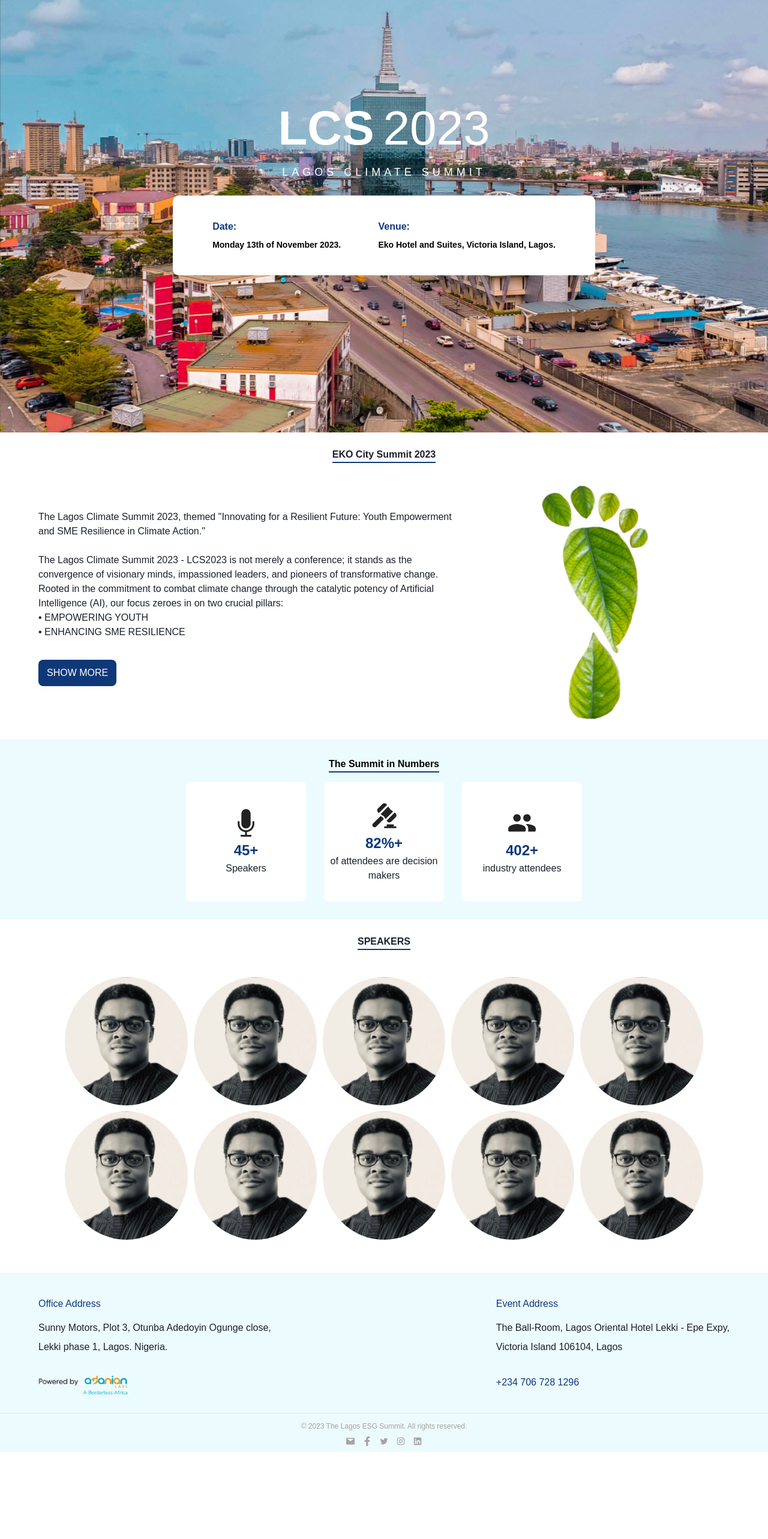
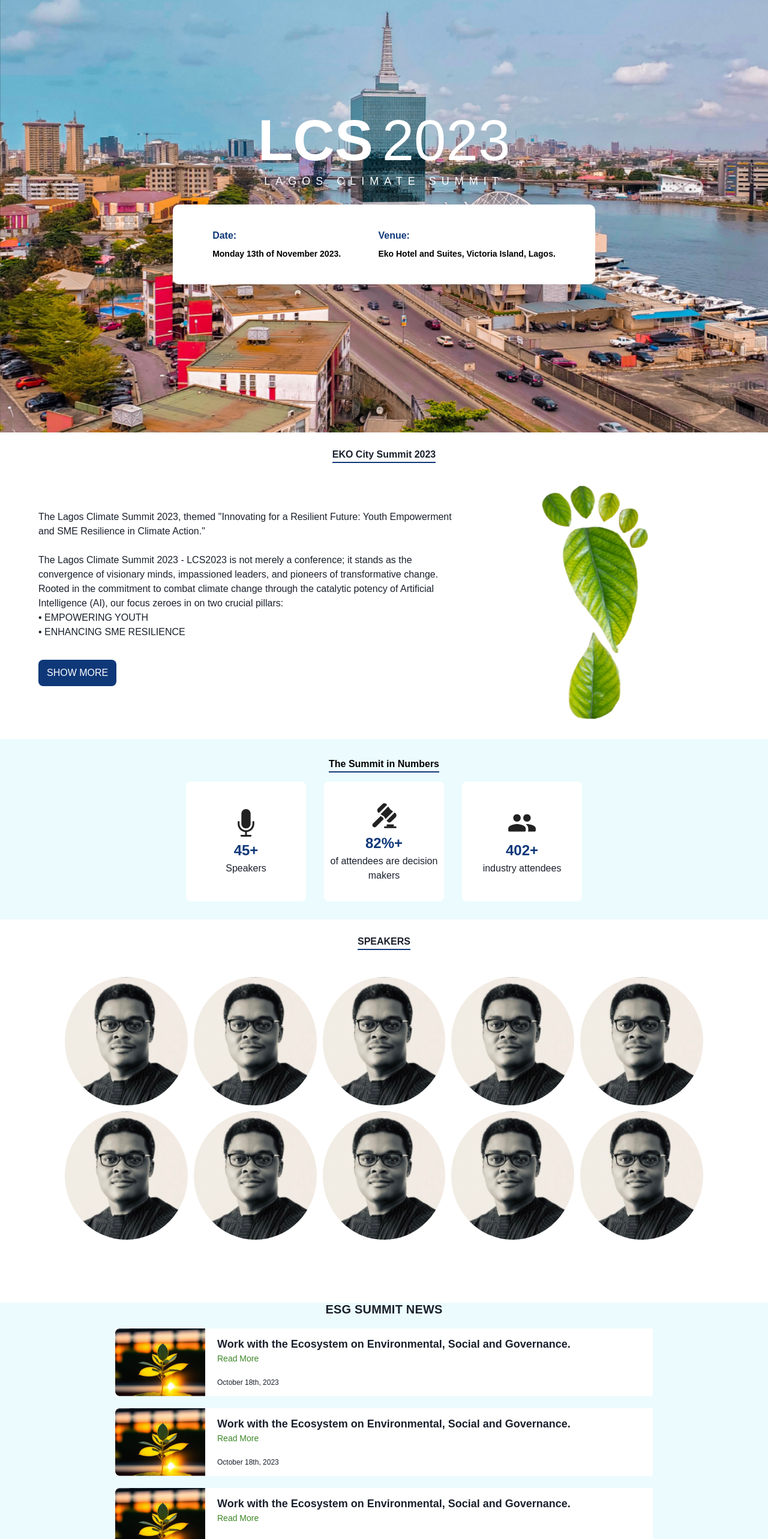
Before and after one commit to thomasAmara/Lagos-Economic-Summit, a React (Create React App) app: page / in a window 1280 px wide. Shown: the part 234-2800 px from the top of the page at 60% size. Before the commit the page ends 2655 px from the top, so only its background shows below. Built offline with nearby package versions, Linux system fonts and the light colour scheme.

Commit message:
Recommended changes

```diff
--- a/src/Components/Footer.jsx
+++ b/src/Components/Footer.jsx
@@ -1,12 +1,12 @@
 /* eslint-disable react/jsx-no-target-blank */
 import React from 'react'
 import './Footer.css'
-import Powered from '../Assets/Frame 3901.png'
+import Adanian from '../Assets/Adanian.png'
 import {AiFillMail,
         AiOutlineTwitter,
         AiOutlineInstagram,
         AiFillLinkedin} from 'react-icons/ai'
-import {FaFacebookF} from 'react-icons/fa'
+import {BiLogoFacebook} from 'react-icons/bi'
 
 const Footer = () => {
 return (
@@ -18,8 +18,19 @@ return (
                 <p>Lekki phase 1, Lagos. Nigeria.</p>
 
 
+
+
+
                 <div className='info-img' style={{justifyContent: 'flex-start'}}>
-                <img src={Powered} alt="Adanian" />
+                    <div className="adanianlogo" style={{display: 'flex', gap: '10px'}}>
+                        <p>Powered by</p>
+                    <img src={Adanian} alt="Adanian" />
+                    </div>
+
+
+
+
+
             </div>
             </div>
             <div className="detail-right deets" style={{display: 'flex', flexDirection: 'column'}}>
@@ -51,19 +62,19 @@ return (
             <div className='foot-icon'>
 
             <a href="/" class="iconlink" target="_blank" rel='noreferrer'>
-            <AiFillMail />
+            <AiFillMail size={20}/>
             </a>
             <a href="/" class="iconlink" target="_blank" rel='noreferrer'>
-            <FaFacebookF />
+            <BiLogoFacebook size={20}/>
             </a>
             <a href="https://twitter.com/OfficialApata" class="iconlink" target="_blank" rel='noreferrer'>
-            <AiOutlineTwitter />
+            <AiOutlineTwitter size={20}/>
             </a>
             <a href="/" class="iconlink" target="_blank" rel='noreferrer'>
-            <AiOutlineInstagram />
+            <AiOutlineInstagram size={20}/>
             </a>
             <a href="/" class="iconlink" target="_blank">
-            <AiFillLinkedin />
+            <AiFillLinkedin size={20}/>
             </a>
             </div>
         </div>
--- a/src/Components/Hero/Hero.css
+++ b/src/Components/Hero/Hero.css
@@ -89,9 +89,10 @@
     }
 
 .summit-info h2{
-    font-size: 5rem;
-    font-weight: 600;
+    font-size: 6rem;
+    font-weight: 800;
     color: #fff;
+    line-height: normal;
 }
 @media (max-width: 768px) {
     .summit-info h2{
@@ -99,7 +100,7 @@
     }
 }
 .summit-info span{
-    font-size: 5rem;
+    font-size: 6rem;
     font-weight: 400;
 }
 @media (max-width: 768px) {
@@ -131,7 +132,7 @@
 }
 .top p{
     line-height: 1.5;
-    letter-spacing: 6px;
+    letter-spacing: 9px;
     margin: auto;
     font-size: 18px;
     color: #fff;
--- a/src/Components/Speaker.css
+++ b/src/Components/Speaker.css
@@ -52,7 +52,7 @@
     border-radius: 5px;
     opacity: 0;
     transition: opacity 0.3s;
-    font-size: 12px;
+    font-size: 15px;
   }
 
 
--- a/src/Pages/Home.jsx
+++ b/src/Pages/Home.jsx
@@ -7,8 +7,9 @@ import SpeakerOutput from '../Components/SpeakerOutput/SpeakerOutput';
 // import SummitOutput from '../Components/SummitNumber/SummitNumber'
 import SummitNumber from '../Components/SummitNumber/SummitNumber';
 import Hero from '../Components/Hero/Hero'
-// import Blog from './Blog/Blog'
-// import FAQ from './FAQ/FAQ'
+import Blog from './Blog/Blog'
+import FAQ from './FAQ/FAQ'
+
 
 
 function Home() {
@@ -65,20 +66,19 @@ function Home() {
       </div>
 
 
-      {/* <div style={{padding: '30px 0'}}>
+      <div style={{padding: '30px 0'}}>
         <Blog />
-      </div> */}
+      </div>
 
 
-      {/* <div style={{padding: '30px 0'}}>
+       <div style={{padding: '30px 0', position: 'relative', height: 'fit-content'}}>
         <FAQ />
-      </div> */}
+      </div>
 
 
       <Footer />
     </div>
   )
 }
-// >>>>>>>>> Temporary merge branch 2
 
 export default Home;
```
Also changed, not shown: src/Assets/Adanian.png (added).
